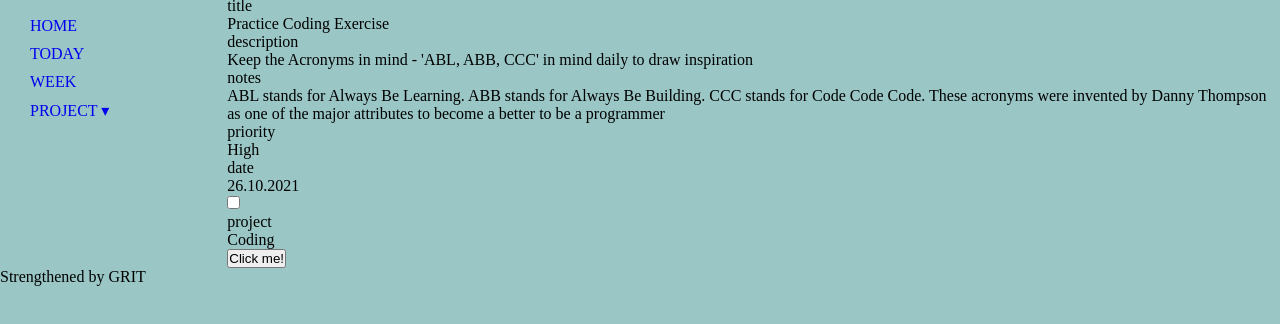
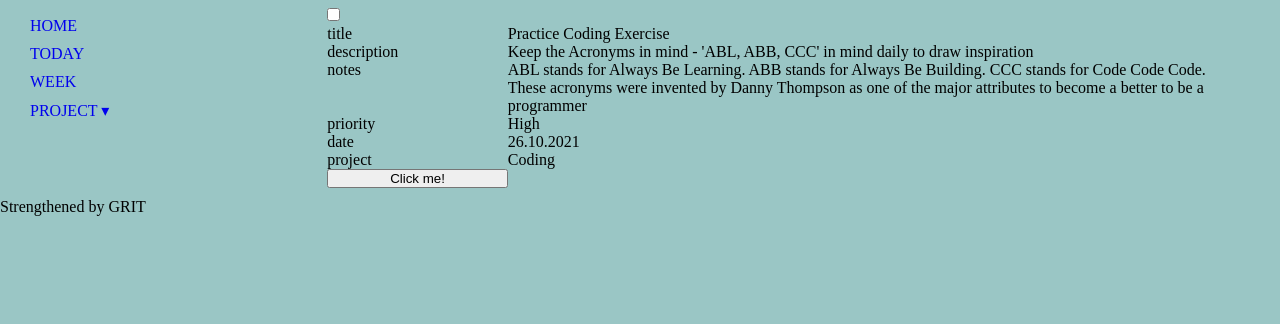
Before and after one commit to tmannazy/todo-app, a website built with webpack: page src/index.html in a window 1280 px wide. Both pictures are taken after a click on the item "HOME". Shown: the part 80-404 px from the top of the page. Built offline with nearby package versions, Linux system fonts and the light colour scheme.

Commit message:
Style todo items container

```diff
--- a/src/style.css
+++ b/src/style.css
@@ -130,6 +130,9 @@ nav li>a {
 
 .submit-new-proj-container>button {
     padding: 7px;
+    margin-bottom: 10px;
+    cursor: pointer;
+    text-align: center;
 }
 
 .display-todos {
@@ -145,3 +148,16 @@ nav li>a {
     grid-template-areas:
         "nav display-todos display-todos";
 }
+
+.task-container {
+    display: grid;
+    grid-template-columns: 3fr 12fr;
+    grid-template-rows: auto;
+    grid-template-areas: "task-checkbox-container task-checkbox-container";
+    margin-left: 50px;
+    padding: 10px 50px;
+}
+
+.task-checkbox-container {
+    grid-area: task-checkbox-container;
+}
```
